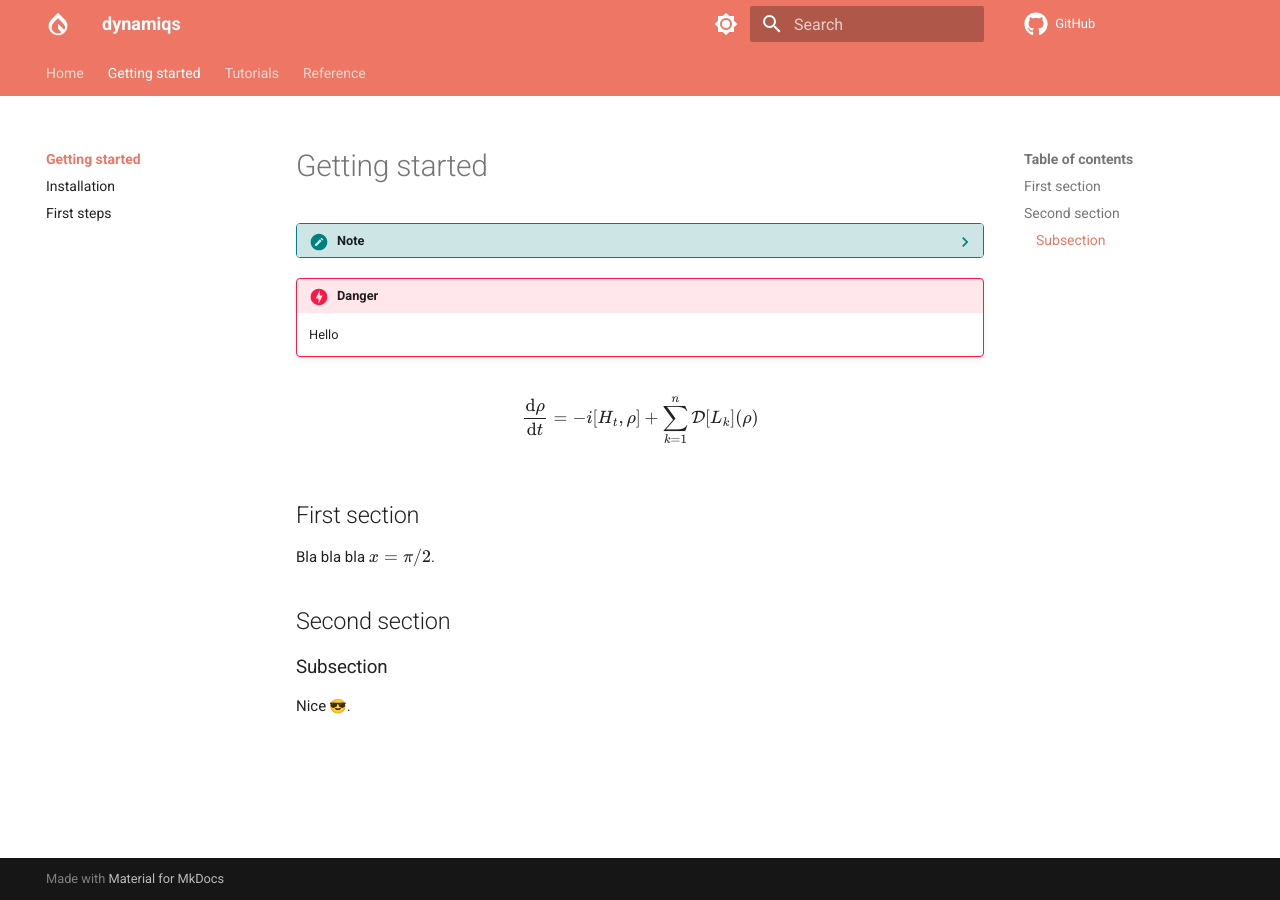
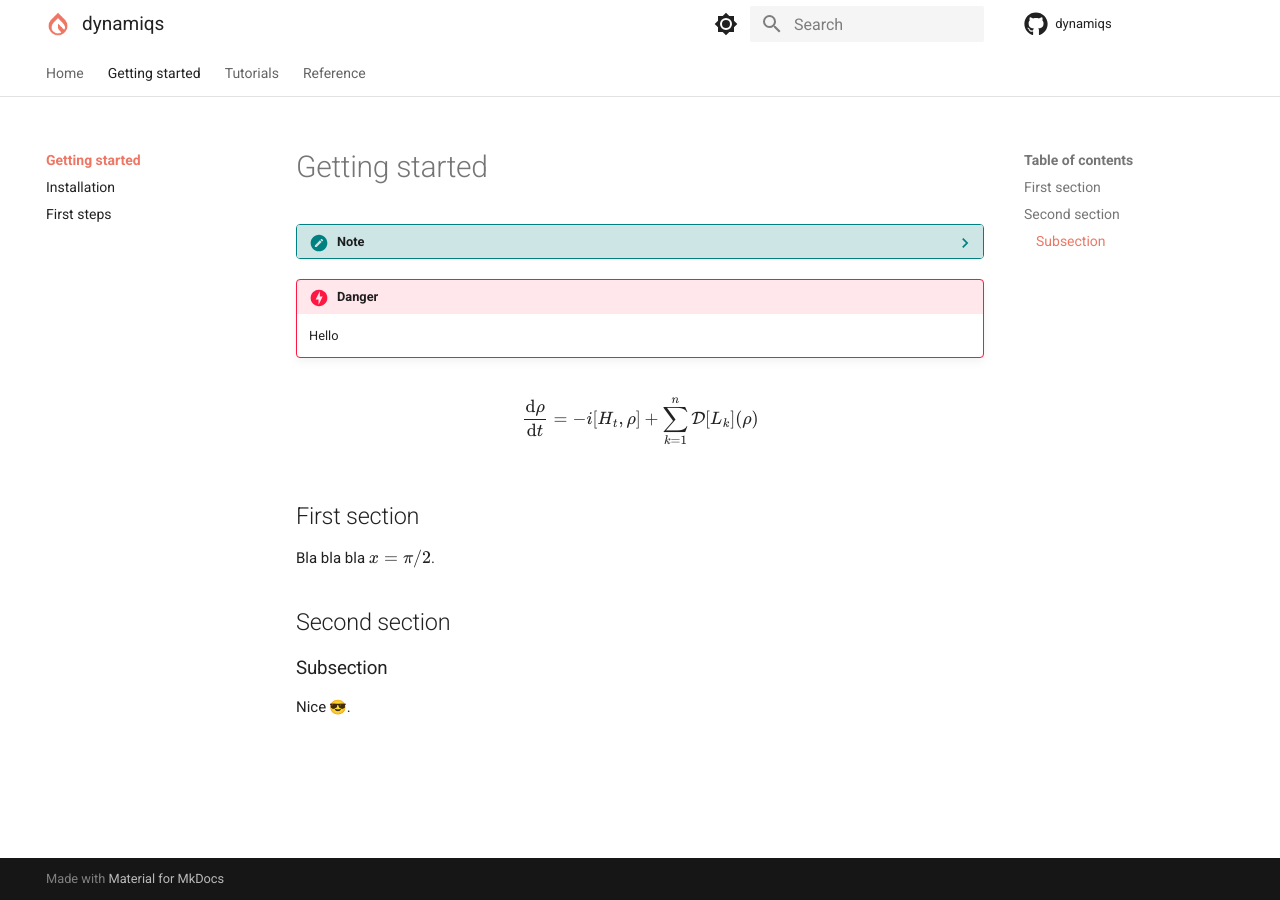
Before and after one commit to dynamiqs/dynamiqs, an MkDocs documentation site: the page built from docs/getting_started/index.md, in a window 1280 px wide. Built offline with MkDocs 1.6.1 and Material for MkDocs 9.7.7, drawn with Linux system fonts in a browser that asks for light colours; emoji names are drawn with the system emoji font; comment, search, counter and statistics services are not loaded.

Commit message:
Change doc header (#149)
* Change doc header to neutral color

* Add overrides directory

* Add clickable header

* Fix link to homepage

* Change site title font

* @PierreGuilmin's comments

---------

Co-authored-by: Pierre Guilmin <pierreguilmin@gmail.com>

```diff
--- /dev/null
+++ b/docs/overrides/partials/header.html
@@ -0,0 +1,93 @@
+{#-
+    This file was automatically generated - do not edit
+  -#}
+  {% set class = "md-header" %}
+  {% if "navigation.tabs.sticky" in features %}
+    {% set class = class ~ " md-header--shadow md-header--lifted" %}
+  {% elif "navigation.tabs" not in features %}
+    {% set class = class ~ " md-header--shadow" %}
+  {% endif %}
+  <header class="{{ class }}" data-md-component="header">
+    <nav class="md-header__inner md-grid" aria-label="{{ lang.t('header') }}">
+      <a href="{{ config.extra.homepage | d(nav.homepage.url, true) | url }}" title="{{ config.site_name | e }}" class="md-header__button md-logo" aria-label="{{ config.site_name }}" data-md-component="logo">
+        {% include "partials/logo.html" %}
+      </a>
+      <label class="md-header__button md-icon" for="__drawer">
+        {% include ".icons/material/menu" ~ ".svg" %}
+      </label>
+      <div class="md-header__title" data-md-component="header-title">
+        <div class="md-header__ellipsis">
+          <div class="md-header__topic">
+            <span class="md-ellipsis">
+              <a href="/{{ config.extra.homepage | d(nav.homepage.url, true) | url }}" title="{{ config.site_name | e }}" aria-label="{{ config.site_name }}">
+                {{ config.site_name }}
+              </a>
+            </span>
+          </div>
+          <div class="md-header__topic" data-md-component="header-topic">
+            <span class="md-ellipsis">
+              {% if page.meta and page.meta.title %}
+                {{ page.meta.title }}
+              {% else %}
+                {{ page.title }}
+              {% endif %}
+            </span>
+          </div>
+        </div>
+      </div>
+      {% if config.theme.palette %}
+        {% if not config.theme.palette is mapping %}
+          <form class="md-header__option" data-md-component="palette">
+            {% for option in config.theme.palette %}
+              {% set scheme  = option.scheme  | d("default", true) %}
+              {% set primary = option.primary | d("indigo", true) %}
+              {% set accent  = option.accent  | d("indigo", true) %}
+              <input class="md-option" data-md-color-media="{{ option.media }}" data-md-color-scheme="{{ scheme | replace(' ', '-') }}" data-md-color-primary="{{ primary | replace(' ', '-') }}" data-md-color-accent="{{ accent | replace(' ', '-') }}" {% if option.toggle %} aria-label="{{ option.toggle.name }}" {% else %} aria-hidden="true" {% endif %} type="radio" name="__palette" id="__palette_{{ loop.index }}">
+              {% if option.toggle %}
+                <label class="md-header__button md-icon" title="{{ option.toggle.name }}" for="__palette_{{ loop.index0 or loop.length }}" hidden>
+                  {% include ".icons/" ~ option.toggle.icon ~ ".svg" %}
+                </label>
+              {% endif %}
+            {% endfor %}
+          </form>
+        {% endif %}
+      {% endif %}
+      {% if config.extra.alternate %}
+        <div class="md-header__option">
+          <div class="md-select">
+            {% set icon = config.theme.icon.alternate or "material/translate" %}
+            <button class="md-header__button md-icon" aria-label="{{ lang.t('select.language') }}">
+              {% include ".icons/" ~ icon ~ ".svg" %}
+            </button>
+            <div class="md-select__inner">
+              <ul class="md-select__list">
+                {% for alt in config.extra.alternate %}
+                  <li class="md-select__item">
+                    <a href="{{ alt.link | url }}" hreflang="{{ alt.lang }}" class="md-select__link">
+                      {{ alt.name }}
+                    </a>
+                  </li>
+                {% endfor %}
+              </ul>
+            </div>
+          </div>
+        </div>
+      {% endif %}
+      {% if "material/search" in config.plugins %}
+        <label class="md-header__button md-icon" for="__search">
+          {% include ".icons/material/magnify.svg" %}
+        </label>
+        {% include "partials/search.html" %}
+      {% endif %}
+      {% if config.repo_url %}
+        <div class="md-header__source">
+          {% include "partials/source.html" %}
+        </div>
+      {% endif %}
+    </nav>
+    {% if "navigation.tabs.sticky" in features %}
+      {% if "navigation.tabs" in features %}
+        {% include "partials/tabs.html" %}
+      {% endif %}
+    {% endif %}
+  </header>
--- a/docs/stylesheets/extra.css
+++ b/docs/stylesheets/extra.css
@@ -14,6 +14,12 @@
 
   /* Highlight */
   --md-code-hl-constant-color: #ed7764;
+
+  /* Border */
+  --md-border-color: #e2e2e2;
+
+  /* Search text color */
+  --md-primary-bg-color--light: #7e7c7c;
 
   /* Warning color shades */
   --md-warning-fg-color: #e899a6;
@@ -37,6 +43,9 @@
   /* Highlight */
   --md-code-hl-constant-color: #ed7764;
 
+  /* Border */
+  --md-border-color: #4d4d4d;
+
   /* Warning color shades */
   --md-warning-fg-color: #e899a6;
   --md-warning-bg-color: #443639;
@@ -50,39 +59,84 @@
   --md-admonition-bg-color: var(--md-default-bg-color);
 }
 
+/* Header color */
+.md-header {
+  background-color: var(--md-default-bg-color);
+  color: var(--md-typeset-color);
+}
+
+.md-tabs {
+  background-color: var(--md-default-bg-color);
+  color: var(--md-typeset-color);
+  border-bottom: 1px solid var(--md-border-color);
+}
+
+.md-search__form {
+  background-color: var(--md-code-bg-color);
+}
+
+.md-search__input+.md-search__icon {
+  color: var(--md-primary-bg-color--light);
+}
+
+.md-search__form:hover {
+  background-color: #0000001f;
+}
+
+/* Site title and logo styling */
+.md-header__button:hover {
+  opacity: 1.0;
+}
+
+.md-header__topic * {
+  font-weight: 400;
+}
+
+[dir="ltr"] .md-header__title {
+  margin-left: 0.0;
+  font-size: .95rem;
+}
+
+
 /* Warning color shades */
-.md-typeset .warning > .admonition-title,
-.md-typeset .warning > summary {
+.md-typeset .warning>.admonition-title,
+.md-typeset .warning>summary {
   background-color: var(--md-warning-bg-color);
 }
+
 .md-typeset .admonition.warning,
 .md-typeset details.warning {
   border-color: var(--md-warning-fg-color);
 }
-.md-typeset .warning > .admonition-title::before,
-.md-typeset .warning > summary::before {
+
+.md-typeset .warning>.admonition-title::before,
+.md-typeset .warning>summary::before {
   background-color: var(--md-warning-fg-color);
 }
-.md-typeset .warning > .admonition-title::after,
-.md-typeset .warning > summary::after {
+
+.md-typeset .warning>.admonition-title::after,
+.md-typeset .warning>summary::after {
   color: var(--md-warning-fg-color);
 }
 
 /* Note color shades */
-.md-typeset .note > .admonition-title,
-.md-typeset .note > summary {
+.md-typeset .note>.admonition-title,
+.md-typeset .note>summary {
   background-color: var(--md-note-bg-color);
 }
+
 .md-typeset .admonition.note,
 .md-typeset details.note {
   border-color: var(--md-note-fg-color);
 }
-.md-typeset .note > .admonition-title::before,
-.md-typeset .note > summary::before {
+
+.md-typeset .note>.admonition-title::before,
+.md-typeset .note>summary::before {
   background-color: var(--md-note-fg-color);
 }
-.md-typeset .note > .admonition-title::after,
-.md-typeset .note > summary::after {
+
+.md-typeset .note>.admonition-title::after,
+.md-typeset .note>summary::after {
   color: var(--md-note-fg-color);
 }
 
@@ -91,18 +145,22 @@
   line-height: 1.4;
   font-size: 0.75rem;
 }
+
 .md-typeset .doc-heading {
   margin: 0.5em 0em 0.64em;
 }
+
 .md-typeset .doc-function {
   border-bottom: 1px solid #9da0a7;
   padding-bottom: 2.5em;
   margin-bottom: 2.0em;
 }
+
 .md-typeset .doc-contents p {
   margin-top: 1em;
   margin-bottom: 0.2em;
 }
+
 .md-typeset .doc-contents ul,
 .md-typeset .doc-contents ul li,
 .md-typeset .doc-contents ol li {
--- a/mkdocs.yml
+++ b/mkdocs.yml
@@ -2,8 +2,10 @@ site_name: dynamiqs
 site_url: "https://www.dynamiqs.org"
 use_directory_urls: false
 repo_url: https://github.com/dynamiqs/dynamiqs
+repo_name: dynamiqs
 theme:
   name: material
+  custom_dir: docs/overrides
   features:
     - navigation.instant
     - navigation.tabs
@@ -13,7 +15,7 @@ theme:
     - search.suggest
   icon:
     repo: fontawesome/brands/github
-  logo: media/logo_white.png
+  logo: media/logo.png
   favicon: media/favicon.ico
   palette:
     # palette toggle for light mode
```
